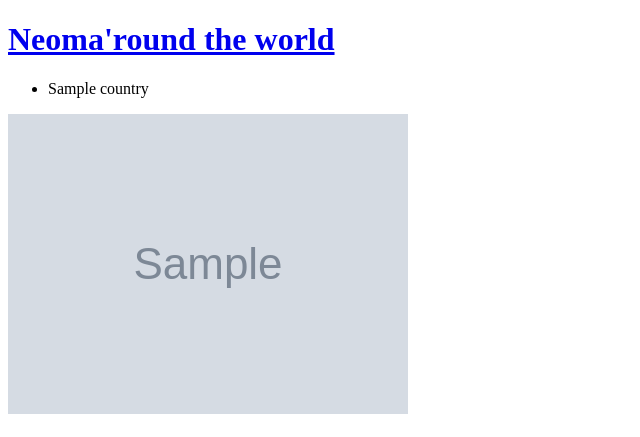
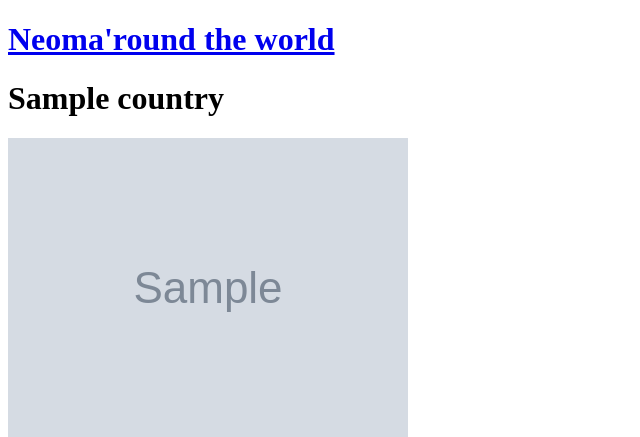
Before and after one commit to NathanMachrouh/reims-php-2009-project3-neomaround-the-world, a Symfony app: template templates/country/show.html.twig in a window 1280 px wide; the page is wider, and only the part inside the window is pictured. Shown: the top 437 px of that part, without its empty margins (0-640 px from the left). Run offline with Twig, Linux system fonts and the light colour scheme; the template is opened without the code that fills it: most values are stand-ins (such as "Sample title", 1, 10 or a date in 2020); grey boxes marked "Sample" are stand-in pictures; some libraries are stand-ins or nearby versions.

Commit message:
fix: country name on h1

```diff
--- a/templates/country/show.html.twig
+++ b/templates/country/show.html.twig
@@ -6,12 +6,8 @@
 
 </style>
 
-<div class="media">
-  <div class="media-body">
-    <ul>
-      <li>{{ country.name }}</li>
-    </ul>
-  </div>
+<div class="media-body">
+    <h1>{{ country.name }}</h1>
 </div>
 
 <img class="country_image" src="{{ country.image }}">
```
